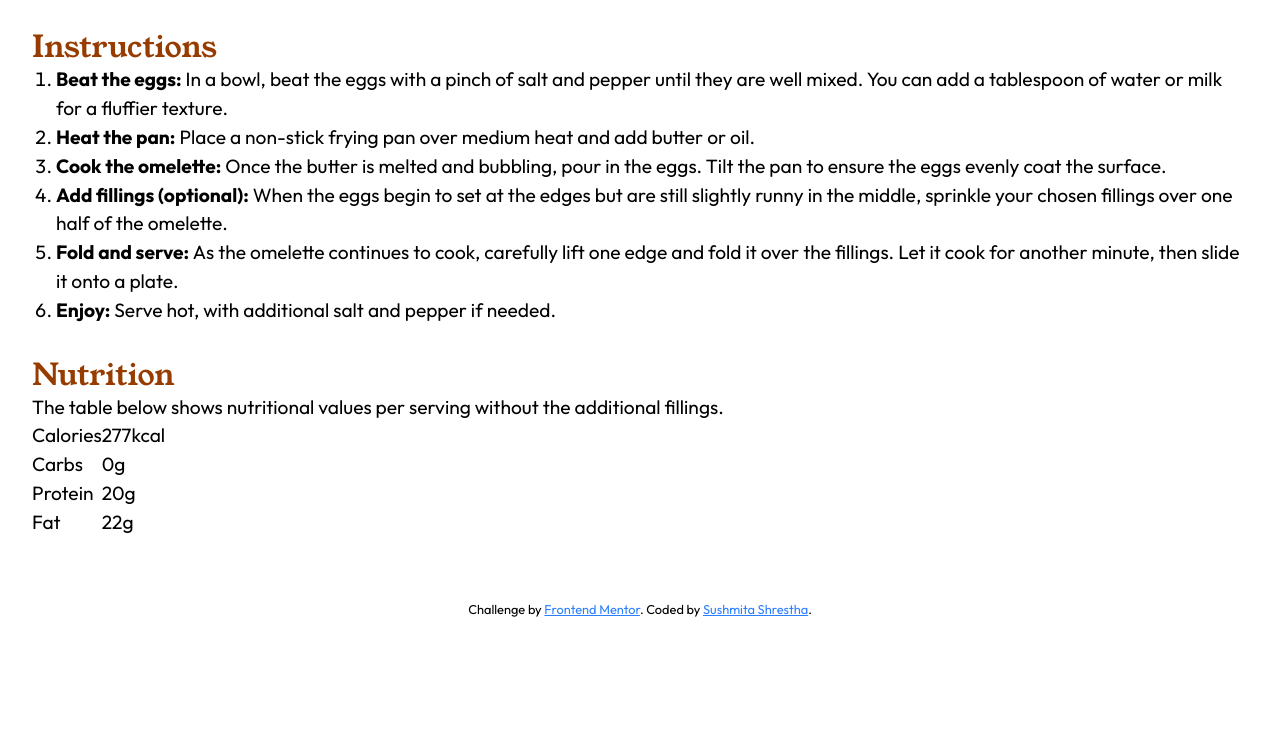
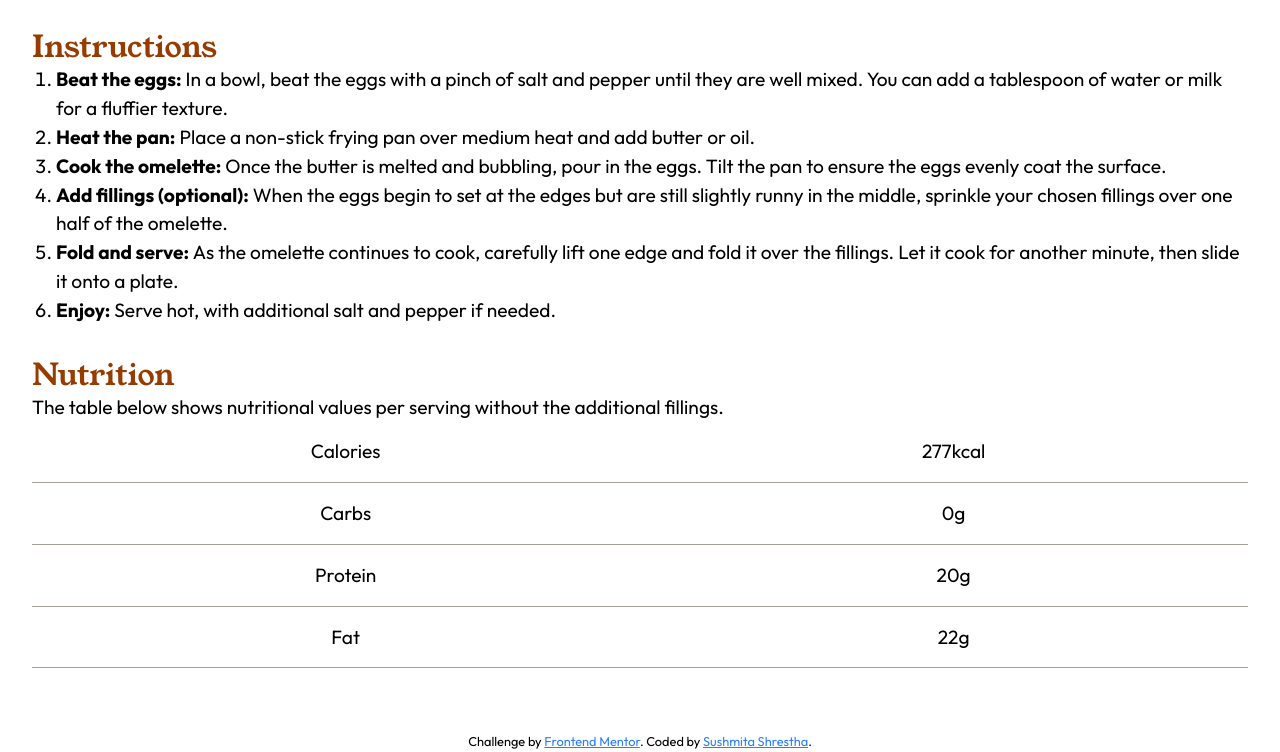
Before and after one commit to sushmita-writes/Web-Development, a website: page recipe-page/src/index.html in a window 1280 px wide. Shown: the part 1112-1864 px from the top of the page. Before the commit the page ends 1732 px from the top, so only its background shows below. Drawn offline with Linux system fonts and the light colour scheme.

Commit message:
style: <table>

```diff
--- a/recipe-page/src/index.html
+++ b/recipe-page/src/index.html
@@ -79,7 +79,7 @@
           <h2>Nutrition</h2>
           <p>The table below shows nutritional values per serving without the additional fillings.</p>
 
-          <table>
+          <table class="table-auto border-collapse w-full p-8">
             <tr>
               <td>Calories</td><td>277kcal</td>
             </tr>
--- a/recipe-page/src/input.css
+++ b/recipe-page/src/input.css
@@ -45,4 +45,12 @@
     ol {
         @apply list-decimal list-outside pl-6;
     }
+
+    tr {
+        @apply border-b border-stone-400;
+    }
+    td {
+        @apply p-4 text-center;
+    }
+
 }
```
Also changed, not shown: recipe-page/src/output.css.
